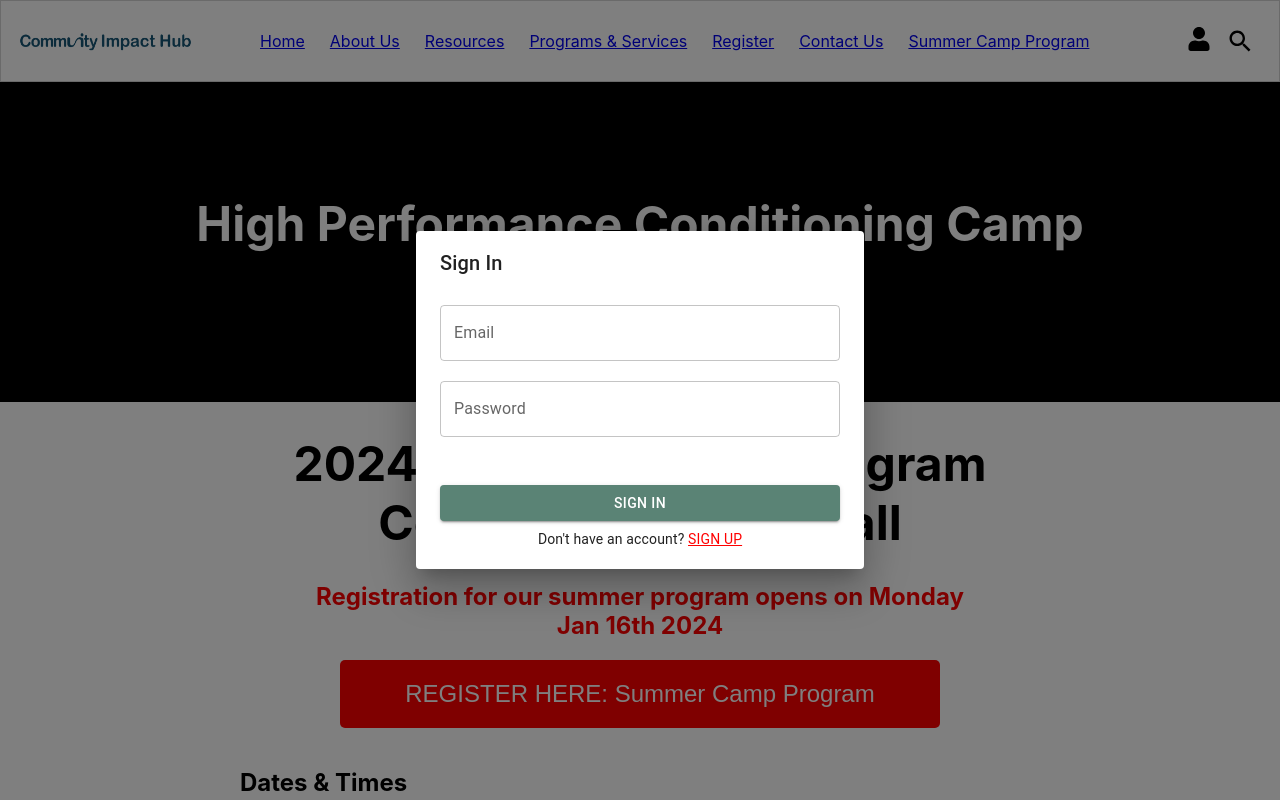
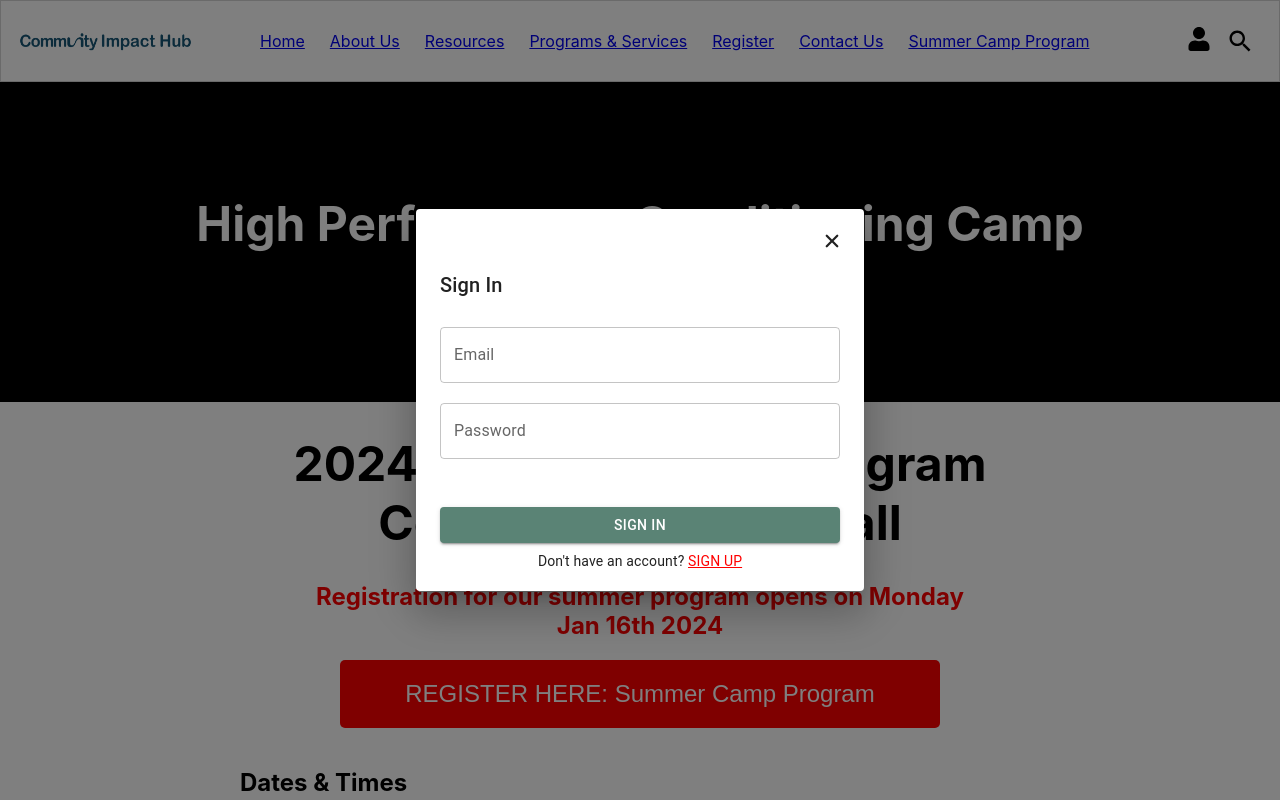
Before and after one commit to venuraperera99/Community-Impact-Hub, a React (Create React App) app: page /summercamp in a window 1280 px wide. Both pictures are taken after a click on the button "REGISTER HERE: Summer Camp Program". Shown: the top 800 px of the page. Built offline with nearby package versions, Linux system fonts and the light colour scheme.

Commit message:
added back and close buttons to sign in and register forms

```diff
--- a/src/components/form/Form.css
+++ b/src/components/form/Form.css
@@ -20,7 +20,7 @@
   }
 
   .close {
-    color: #aaa;
+    color: black;
     float: right;
     font-size: 28px;
     font-weight: bold;
@@ -49,3 +49,20 @@
     justify-content: center;
     margin-top: 20px;
   }
+
+  .icon-container {
+    display: flex;
+    justify-content: space-between;
+    align-items: center;
+    margin-top: 20px;
+    margin-left: 20px;
+    margin-right: 20px;
+  }
+
+  .icon-container .icon {
+    cursor: pointer; /* Add cursor pointer for the icons */
+  }
+
+  .icon-container .icon:hover {
+    color: #5a8375; /* Change color on hover */
+  }
--- a/src/components/form/Form.js
+++ b/src/components/form/Form.js
@@ -2,6 +2,8 @@ import React from 'react';
 import { useFormik } from 'formik';
 import * as Yup from 'yup';
 import './Form.css';
+import { IoMdArrowBack } from "react-icons/io";
+import { IoClose } from "react-icons/io5";
 import {
   TextField,
   Button,
@@ -51,8 +53,16 @@ const Form = ({ onClose, onBack }) => {
     onBack();
   };
 
+  const handleClose = () => {
+    onClose();
+  };
+
   return (
     <Dialog open={true} onClose={onClose}>
+      <div className='icon-container'>
+        <IoMdArrowBack className="icon" size={24} onClick={handleBackClick}/>
+        <IoClose className='icon close' size={24} onClick={handleClose}/>
+      </div>
       <DialogTitle style={{ marginBottom: '10px' }}>Register Form</DialogTitle>
       <DialogContent>
         <form onSubmit={formik.handleSubmit} className="form">
@@ -129,8 +139,8 @@ const Form = ({ onClose, onBack }) => {
             <Button style={{backgroundColor: "#5a8375"}} type="submit" variant="contained">
               Submit
             </Button>
-            <Button onClick={handleBackClick} color="primary">
-              Back
+            <Button onClick={handleClose} color="primary">
+              Cancel
             </Button>
           </DialogActions>
         </form>
--- a/src/components/form/SignInForm.css
+++ b/src/components/form/SignInForm.css
@@ -26,3 +26,20 @@
 .sign-up-link:hover {
   color: darkred;
 }
+
+.icon-container-sign-in {
+  display: flex;
+  justify-content: flex-end;
+  align-items: center;
+  margin-top: 20px;
+  margin-left: 20px;
+  margin-right: 20px;
+}
+
+.icon-container-sign-in .icon {
+  cursor: pointer; /* Add cursor pointer for the icons */
+}
+
+.icon-container-sign-in .icon:hover {
+  color: #5a8375; /* Change color on hover */
+}
--- a/src/components/form/SignInForm.js
+++ b/src/components/form/SignInForm.js
@@ -11,6 +11,7 @@ import {
   DialogActions,
   Typography,
 } from '@mui/material';
+import { IoClose } from "react-icons/io5";
 
 const validationSchema = Yup.object().shape({
   email: Yup.string()
@@ -34,6 +35,10 @@ const SignInForm = ({ onClose, onSignUp }) => {
     },
   });
 
+  const handleClose = () => {
+    onClose();
+  };
+
   const handleSignUpClick = () => {
     onClose();
     onSignUp();
@@ -41,6 +46,9 @@ const SignInForm = ({ onClose, onSignUp }) => {
 
   return (
     <Dialog open={true} onClose={onClose}>
+      <div className='icon-container-sign-in'>
+        <IoClose size={24} className='icon close-sign-in' onClick={handleClose} />
+      </div>
       <DialogTitle style={{ marginBottom: '10px' }}>Sign In</DialogTitle>
       <DialogContent>
         <form onSubmit={formik.handleSubmit} className="form">
--- a/src/pages/summercamp/SummerCamp.js
+++ b/src/pages/summercamp/SummerCamp.js
@@ -2,7 +2,6 @@ import React, { useState } from 'react';
 import './SummerCamp.css';
 import Form from '../../components/form/Form';
 import SignInForm from '../../components/form/SignInForm'; // Import the SignInForm component
-
 
 const SummerCamp = () => {
   const [showRegisterModal, setShowRegisterModal] = useState(false);
```
